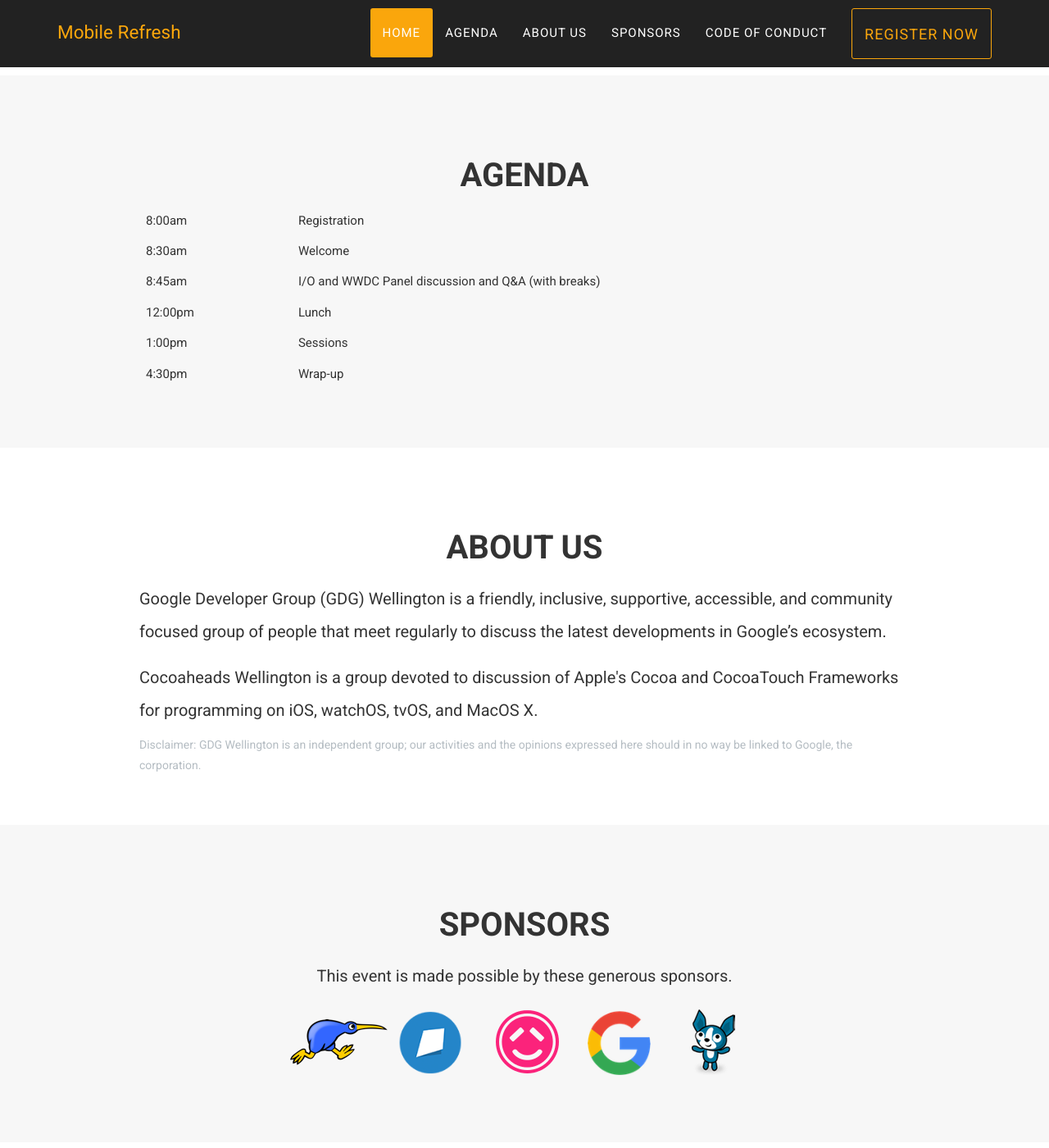
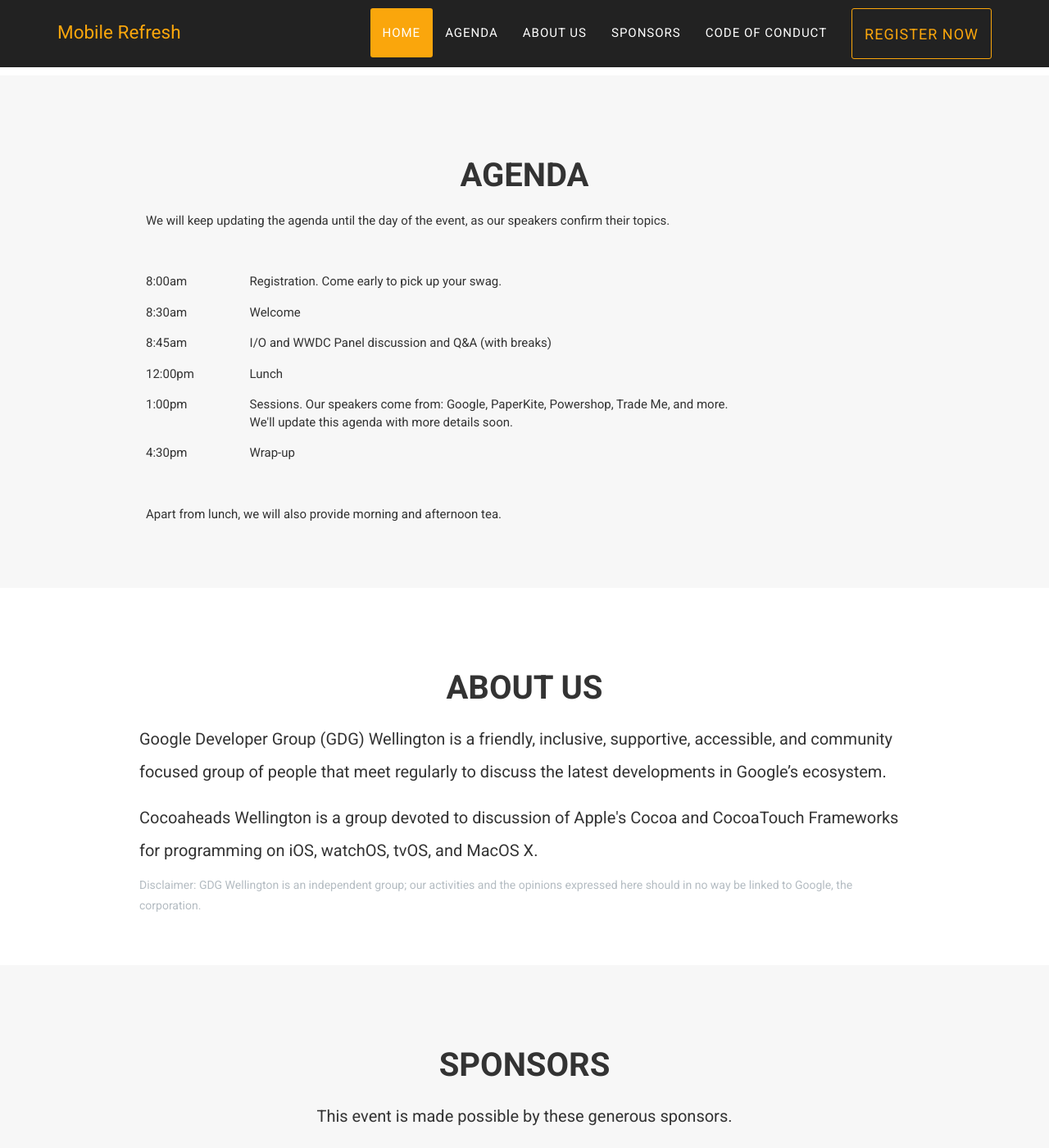
Before and after one commit to MostafaGazar/MostafaGazar.github.io, a Jekyll site: the page built from index.html, in a window 1280 px wide and 1400 px high, scrolled down 1735 px. Shown: the whole window at 82% size. Built offline with Jekyll 4.4.1, drawn with Linux system fonts in a browser that asks for light colours; some web fonts are replaced.

Commit message:
Updated Agenda, Sponsors, and CoC
Added more details to the sections and promoted Google to the top
sponsor spot to reflect their generous contribution.

```diff
--- /dev/null
+++ b/Gemfile
@@ -0,0 +1,2 @@
+source 'https://rubygems.org'
+gem 'github-pages', group: :jekyll_plugins
--- a/_includes/agenda.html
+++ b/_includes/agenda.html
@@ -26,16 +26,18 @@
             {% endfor %}
             </div> -->
             <table class="table">
-              <!-- <thead>
+              <thead>
                 <tr>
-                  <th>Time</th>
-                  <th>Title</th>
+                  <td colspan="2">We will keep updating the agenda until the day of the event, as our speakers confirm their topics.</th>
                 </tr>
-              </thead> -->
+                <tr>
+                  <td colspan="2">&nbsp;</th>
+                </tr>
+              </thead>
               <tbody>
                 <tr>
                   <td>8:00am</td>
-                  <td>Registration</td>
+                  <td>Registration. Come early to pick up your swag.</td>
                 </tr>
                 <tr>
                   <td>8:30am</td>
@@ -51,13 +53,20 @@
                 </tr>
                 <tr>
                   <td>1:00pm</td>
-                  <td>Sessions</td>
+                  <td>Sessions. Our speakers come from: Google, PaperKite, Powershop, Trade Me, and more. <br>We'll update this agenda with more details soon.</td>
                 </tr>
                 <tr>
                   <td>4:30pm</td>
                   <td>Wrap-up</td>
                 </tr>
               </tbody>
+              <tfoot>
+                <tr>
+                  <td colspan="2">&nbsp;</td>
+                <tr>
+                  <td colspan="2">Apart from lunch, we will also provide morning and afternoon tea.</td>
+                </tr>
+              </tfoot>
             </table>
         </div>
     </section>
--- a/_includes/code_of_conduct.html
+++ b/_includes/code_of_conduct.html
@@ -1,5 +1,11 @@
 <section id="code_of_conduct">
       <div class="container">
+          <div class="row">
+              <div class="col-lg-12 text-center">
+                  <h2 class="section-heading">Code of Conduct</h2>
+                  <!-- <h3 class="section-subheading text-muted">This event is made possible by these generous sponsors.</h3> -->
+              </div>
+          </div>
           <p class="long-text">
             We expect all people attending at our event to have read and accepted our <a href="https://github.com/GDGWellington/GDGWellingtonCodeOfConduct" target="_blank">Code of Conduct</a>.
           </p>
--- a/_includes/sponsors.html
+++ b/_includes/sponsors.html
@@ -11,6 +11,14 @@
           This event is made possible by these generous sponsors.
         </p>
         <p class="text-center">
+
+          <a href="http://www.google.com/" target="_blank">
+            <span class="fa-stack fa-4x">
+                <!-- <i class="fa fa-circle fa-stack-2x sponsor-bg"></i> -->
+                <i class="fa fa-stack-1x fa-inverse"><img src="{{ site.baseurl }}img/sponsors/google.png"/></i>
+            </span>
+          </a>
+
           <a href="http://www.trademe.co.nz/" target="_blank">
             <span class="fa-stack fa-4x">
                 <!-- <i class="fa fa-circle fa-stack-2x sponsor-bg"></i> -->
@@ -32,13 +40,6 @@
             </span>
           </a>
 
-          <a href="http://www.google.com/" target="_blank">
-            <span class="fa-stack fa-4x">
-                <!-- <i class="fa fa-circle fa-stack-2x sponsor-bg"></i> -->
-                <i class="fa fa-stack-1x fa-inverse"><img src="{{ site.baseurl }}img/sponsors/google.png"/></i>
-            </span>
-          </a>
-
           <a href="http://www.lilregie.com/" target="_blank">
             <span class="fa-stack fa-4x">
                 <!-- <i class="fa fa-circle fa-stack-2x sponsor-bg"></i> -->
```
Also changed, not shown: Gemfile.lock (added), 3 other files.
